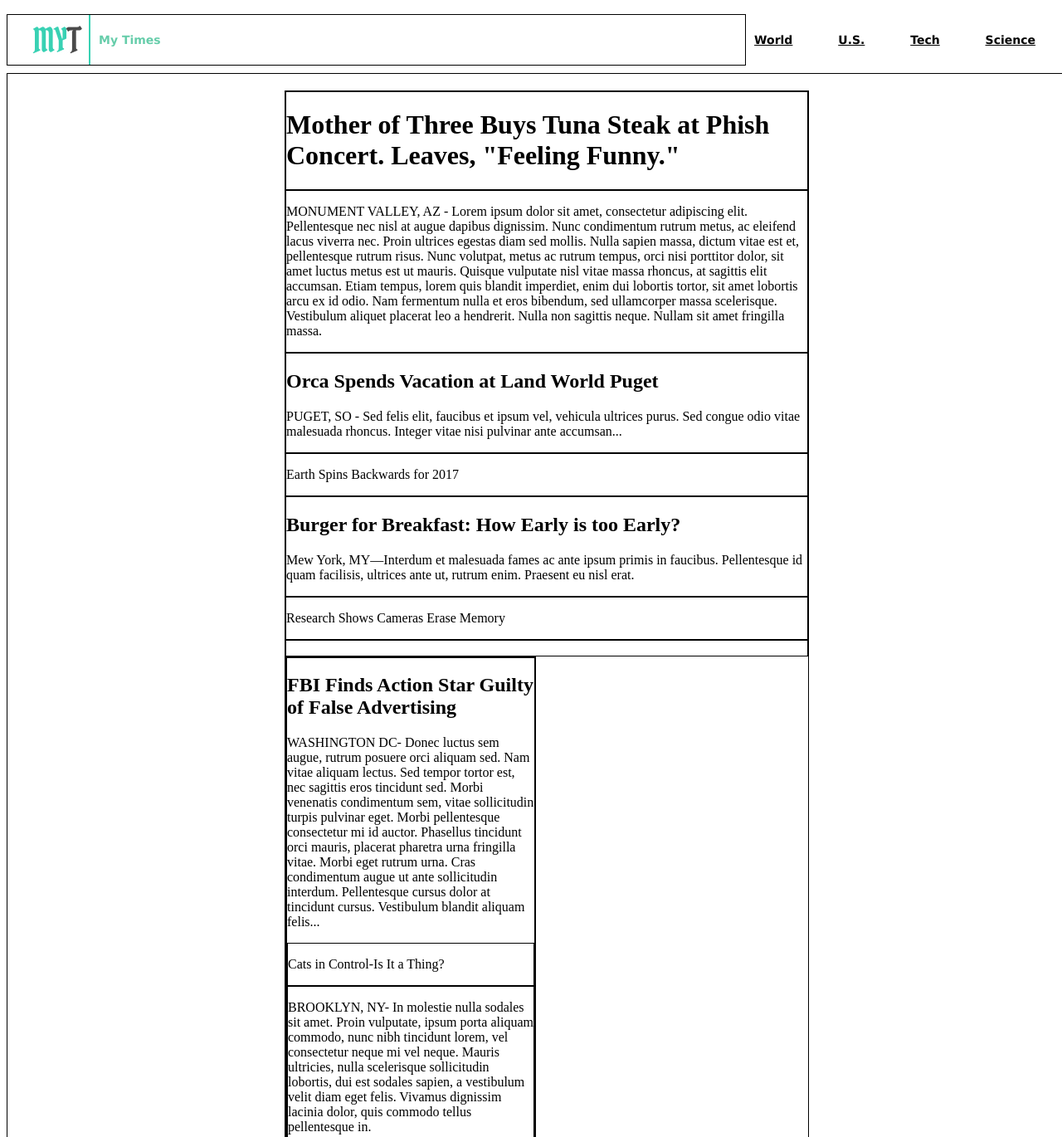
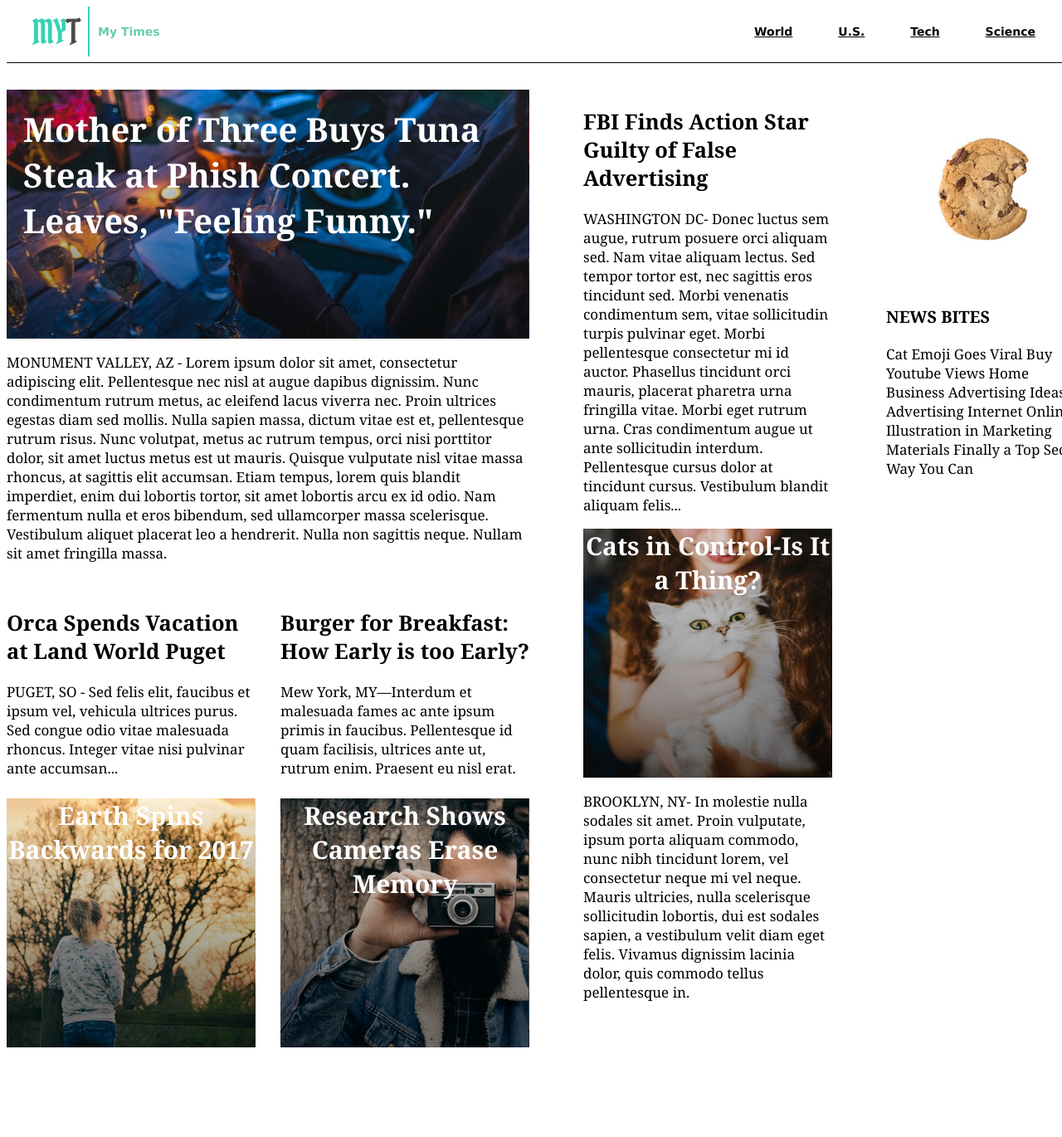
Before and after one commit to kelleyredmond31/mytimes, a plain HTML site: page index.html in a window 1280 px wide. Shown: the top 1370 px of the page at 83% size. After the commit the page ends 1270 px from the top, so only its background shows below. Drawn offline with Linux system fonts and the light colour scheme.

Commit message:
Progress

```diff
--- a/Resources/CSS/style.css
+++ b/Resources/CSS/style.css
@@ -2,18 +2,22 @@ header {
     display: flex;
     align-items: center;
     position: fixed;
-    z-index: 1;
+    z-index: 5;
     width: 100%;
-    height: 80px;
+    height: 75px;
     border-bottom: 1px solid black;
     background-color: white;
     font-family: Verdana;
     font-size: 14px;
     font-weight: bold;
-    z-index: 5;
+    top: 0px;
 }
 
-
+body {
+font-family: Georgia;
+font-size: 17px;
+color: black;
+}
 
 .logo {
     display: flex;
@@ -37,12 +41,11 @@ nav a {
   display: flex;
   padding-top: 100px;
   width: 1300px;
-  justify-content: center;
+  justify-content: space-between;
 }
 
 .column {
   display: flex;
-  justify-content: space-between;
   flex-direction: column;
 }
 
@@ -61,6 +64,69 @@ nav a {
   display: flex;
 }
 
-div {
-  border: 1px solid black;
+.image-content {
+  display: flex;
+  background-image: url("../images/img-story-main.png");
+  height: 300px;
 }
+
+.lead-story .image-content {
+width: 630px;
+margin-top: 0;
+font-size: 30px;
+text-align: left;
+color: white;
+}
+
+.lead-story .image-content span {
+width: 630px;
+margin: 20px;
+font-size: 40px;
+text-align: left;
+color: white;
+}
+
+.story {
+  display: flex;
+  flex-direction: column;
+  width: 300px;
+}
+.stories {
+  display: flex;
+  justify-content: space-between;
+  margin-top: 17px;
+}
+
+.stories .text-content {
+  height: 250px;
+}
+
+.earth-spins {
+  display: flex;
+  background-image: url("../images/img-story-2.png");
+}
+
+.cameras {
+  display: flex;
+  background-image: url("../images/img-story-3.png");
+}
+
+.cats {
+  background-image: url("../images/img-story-1.png");
+}
+
+.image-content span {
+  font-family: Georgia;
+  font-weight: bold;
+  font-size: 30px;
+  color: white;
+  text-align: center;
+}
+
+.cookie {
+  height: 240px;
+}
+
+.news-bites {
+  display: block;
+}
--- a/index.html
+++ b/index.html
@@ -24,32 +24,54 @@
 
 <!--Main Container-->
 <div class="main-container">
+
   <div class="column large">
-    <div> <h1> Mother of Three Buys Tuna Steak at Phish Concert. Leaves, "Feeling Funny." </h1> </div>
+    <div class="lead-story">
+      <div class="image-content">
+        <span> Mother of Three Buys Tuna Steak at Phish Concert. Leaves, "Feeling Funny." </span>
+      </div>
     <div> <p> MONUMENT VALLEY, AZ - Lorem ipsum dolor sit amet, consectetur adipiscing elit. Pellentesque nec nisl at augue dapibus dignissim. Nunc condimentum rutrum metus, ac eleifend lacus viverra nec. Proin ultrices egestas diam sed mollis. Nulla sapien massa, dictum vitae est et, pellentesque rutrum risus. Nunc volutpat, metus ac rutrum tempus, orci nisi porttitor dolor, sit amet luctus metus est ut mauris. Quisque vulputate nisl vitae massa rhoncus, at sagittis elit accumsan. Etiam tempus, lorem quis blandit imperdiet, enim dui lobortis tortor, sit amet lobortis arcu ex id odio. Nam fermentum nulla et eros bibendum, sed ullamcorper massa scelerisque. Vestibulum aliquet placerat leo a hendrerit. Nulla non sagittis neque. Nullam sit amet fringilla massa. </p> </div>
-    <div>
-      <h2>Orca Spends Vacation at Land World Puget</h2>
-      <p> PUGET, SO - Sed felis elit, faucibus et ipsum vel, vehicula ultrices purus. Sed congue odio vitae malesuada rhoncus. Integer vitae nisi pulvinar ante accumsan... </p>
+  </div>
+
+  <div class="stories">
+    <div class="story">
+      <div class="text-content">
+        <h2>Orca Spends Vacation at Land World Puget</h2>
+        <p class="narrative">PUGET, SO - Sed felis elit, faucibus et ipsum vel, vehicula ultrices purus. Sed congue odio vitae malesuada rhoncus. Integer vitae nisi pulvinar ante accumsan...</p>
+      </div>
+      <div class="earth-spins image-content">
+        <span>Earth Spins Backwards for 2017</span>
+      </div>
     </div>
-    <div> <p> Earth Spins Backwards for 2017 </p> </div>
-    <div>
-      <h2>Burger for Breakfast: How Early is too Early?</h2>
-      <p> Mew York, MY—Interdum et malesuada fames ac ante ipsum primis in faucibus. Pellentesque id quam facilisis, ultrices ante ut, rutrum enim. Praesent eu nisl erat. </p>
+    <div class="story">
+      <div class="text-content">
+        <h2>Burger for Breakfast: How Early is too Early?</h2>
+        <p class="narative">Mew York, MY—Interdum et malesuada fames ac ante ipsum primis in faucibus. Pellentesque id quam facilisis, ultrices ante ut, rutrum enim. Praesent eu nisl erat.</p>
+      </div>
+      <div class="cameras image-content">
+        <span>Research Shows Cameras Erase Memory</span>
+      </div>
     </div>
-      <div> <p> Research Shows Cameras Erase Memory </p> </div>
-
-    <div><br /></div>
+  </div>
+</div>
 
     <div class="column medium">
       <div> <h2> FBI Finds Action Star Guilty of False Advertising </h2> <p> WASHINGTON DC- Donec luctus sem augue, rutrum posuere orci aliquam sed. Nam vitae aliquam lectus. Sed tempor tortor est, nec sagittis eros tincidunt sed. Morbi venenatis condimentum sem, vitae sollicitudin turpis pulvinar eget. Morbi pellentesque consectetur mi id auctor. Phasellus tincidunt orci mauris, placerat pharetra urna fringilla vitae. Morbi eget rutrum urna. Cras condimentum augue ut ante sollicitudin interdum. Pellentesque cursus dolor at tincidunt cursus. Vestibulum blandit aliquam felis... </p>
-      <div> <p> Cats in Control-Is It a Thing? </p> </div>
+
+      <div class="cats image-content">
+        <span> Cats in Control-Is It a Thing? </span>
+      </div>
+
       <div> <p> BROOKLYN, NY- In molestie nulla sodales sit amet. Proin vulputate, ipsum porta aliquam commodo, nunc nibh tincidunt lorem, vel consectetur neque mi vel neque. Mauris ultricies, nulla scelerisque sollicitudin lobortis, dui est sodales sapien, a vestibulum velit diam eget felis. Vivamus dignissim lacinia dolor, quis commodo tellus pellentesque in. </p> </div>
+    </div>
     </div>
 
     <div class="column small">
-      <div> <img alt "Cookie" src="resources/images/img-news-bite.png"> <div>
-      <div> <h3> NEWS BITES </h3> <p> Cat Emoji Goes Viral Buy Youtube Views Home Business Advertising Ideas Advertising Internet Online Illustration in Marketing Materials Finally a Top Secret Way You Can <p> </div>
-      <div></div>
+      <div class="cookie">
+        <img src="resources/images/img-news-bite.png">
+      </div>
+      <div class="news-bites"> <h3> NEWS BITES </h3> <p> Cat Emoji Goes Viral Buy Youtube Views Home Business Advertising Ideas Advertising Internet Online Illustration in Marketing Materials Finally a Top Secret Way You Can <p>
+      </div>
 </div>
 
 
```
